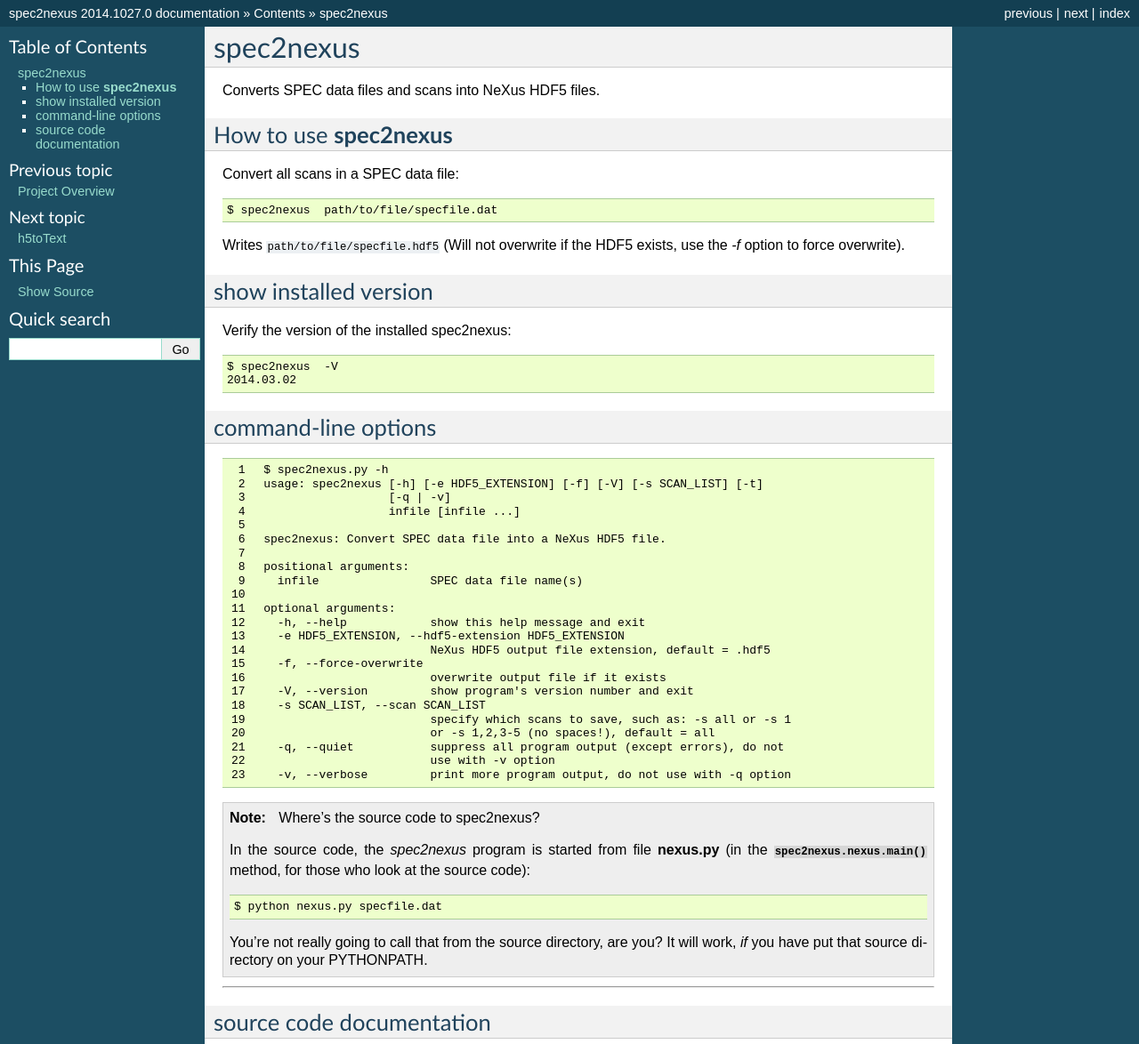
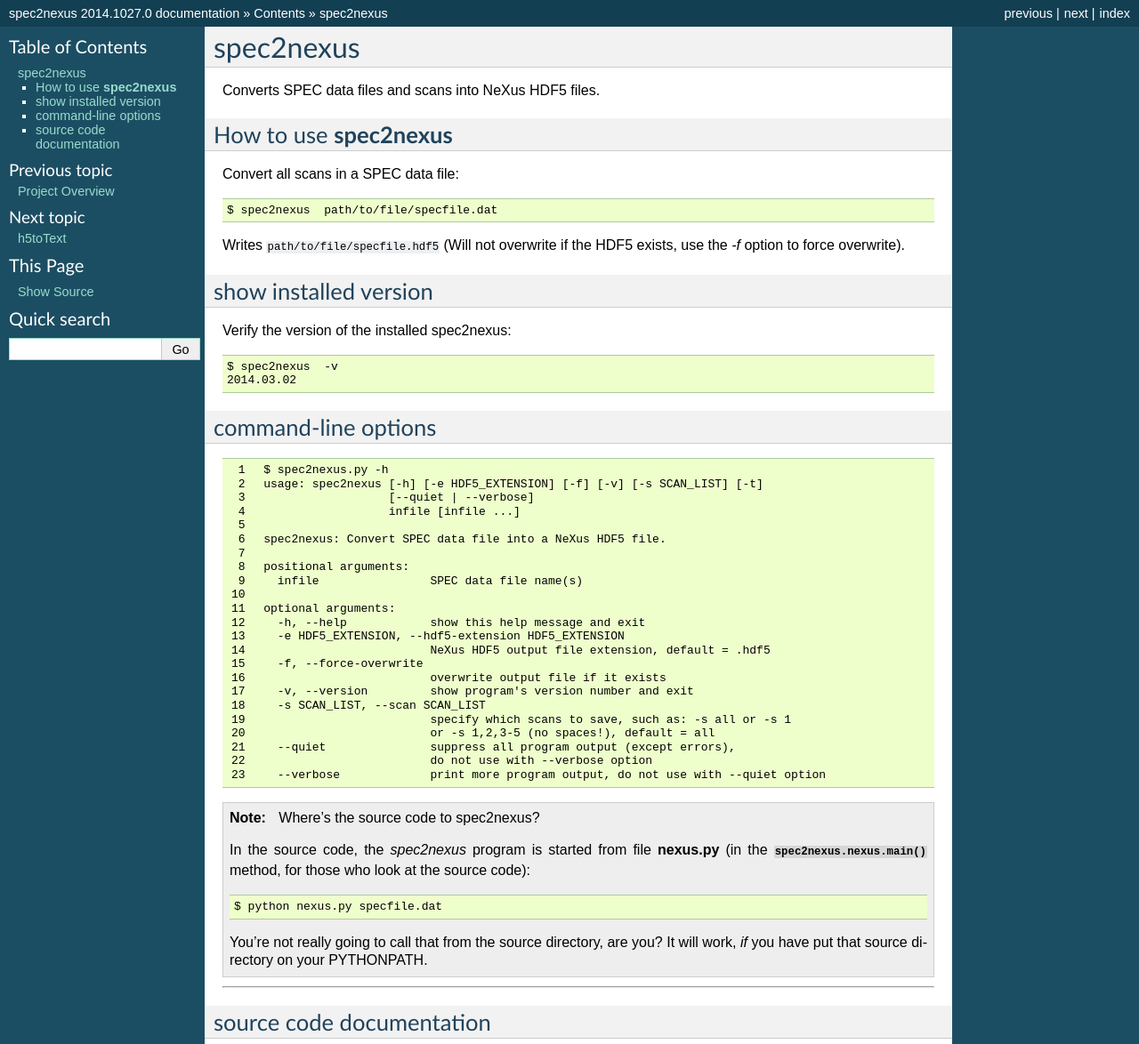
Before and after one commit to prjemian/spec2nexus, a Sphinx documentation site: the page built from docs/source/spec2nexus.rst, in a window 1280 px wide, cut to the strip 0-1174 px from the top of the page. Shown: the whole strip at 89% size. Built offline with Sphinx 7.4.7, drawn with Linux system fonts in a browser that asks for light colours.

Commit message:
make command-line arguments consistent

```diff
--- a/docs/source/extractSpecScan.rst
+++ b/docs/source/extractSpecScan.rst
@@ -50,9 +50,9 @@ the help message::
      -c COLUMN [COLUMN ...], --column COLUMN [COLUMN ...]
                            column label(s) to be extracted (must specify at least
                            one)
-     --quiet               suppress all program output (except errors), do not
-                           use with -v option
-     --verbose             print more program output, do not use with -q option
+     --quiet               suppress all program output (except errors),
+                           do not use with --verbose option
+     --verbose             print more program output, do not use with --quiet option
 
 
 Example
--- a/docs/source/h5toText.rst
+++ b/docs/source/h5toText.rst
@@ -22,7 +22,7 @@ the usage message::
 
 the version number::
 
-   [linux,511]$ h5toText -V
+   [linux,511]$ h5toText -v
    2014.03.07
 
 the help message::
@@ -40,7 +40,7 @@ the help message::
      -n NUM_DISPLAYED  limit number of displayed array items to NUM_DISPLAYED
                        (must be 3 or more or 'None'), default = None
      -a                Do not print attributes
-     -V, --version     show program's version number and exit
+     -v, --version     show program's version number and exit
 
 
 Example
--- a/docs/source/spec2nexus.rst
+++ b/docs/source/spec2nexus.rst
@@ -23,7 +23,7 @@ show installed version
 
 Verify the version of the installed spec2nexus::
 
-   $ spec2nexus  -V
+   $ spec2nexus  -v
    2014.03.02
 
 command-line options
@@ -33,8 +33,8 @@ command-line options
     :linenos:
 
       $ spec2nexus.py -h
-      usage: spec2nexus [-h] [-e HDF5_EXTENSION] [-f] [-V] [-s SCAN_LIST] [-t]
-                        [-q | -v]
+      usage: spec2nexus [-h] [-e HDF5_EXTENSION] [-f] [-v] [-s SCAN_LIST] [-t]
+                        [--quiet | --verbose]
                         infile [infile ...]
 
       spec2nexus: Convert SPEC data file into a NeXus HDF5 file.
@@ -48,13 +48,13 @@ command-line options
                               NeXus HDF5 output file extension, default = .hdf5
         -f, --force-overwrite
                               overwrite output file if it exists
-        -V, --version         show program's version number and exit
+        -v, --version         show program's version number and exit
         -s SCAN_LIST, --scan SCAN_LIST
                               specify which scans to save, such as: -s all or -s 1
                               or -s 1,2,3-5 (no spaces!), default = all
-        -q, --quiet           suppress all program output (except errors), do not
-                              use with -v option
-        -v, --verbose         print more program output, do not use with -q option
+        --quiet 	      suppress all program output (except errors),
+ 			      do not use with --verbose option
+        --verbose	      print more program output, do not use with --quiet option
 
 
 .. note:: Where's the source code to spec2nexus?
```
Also changed, not shown: 2 other files.
